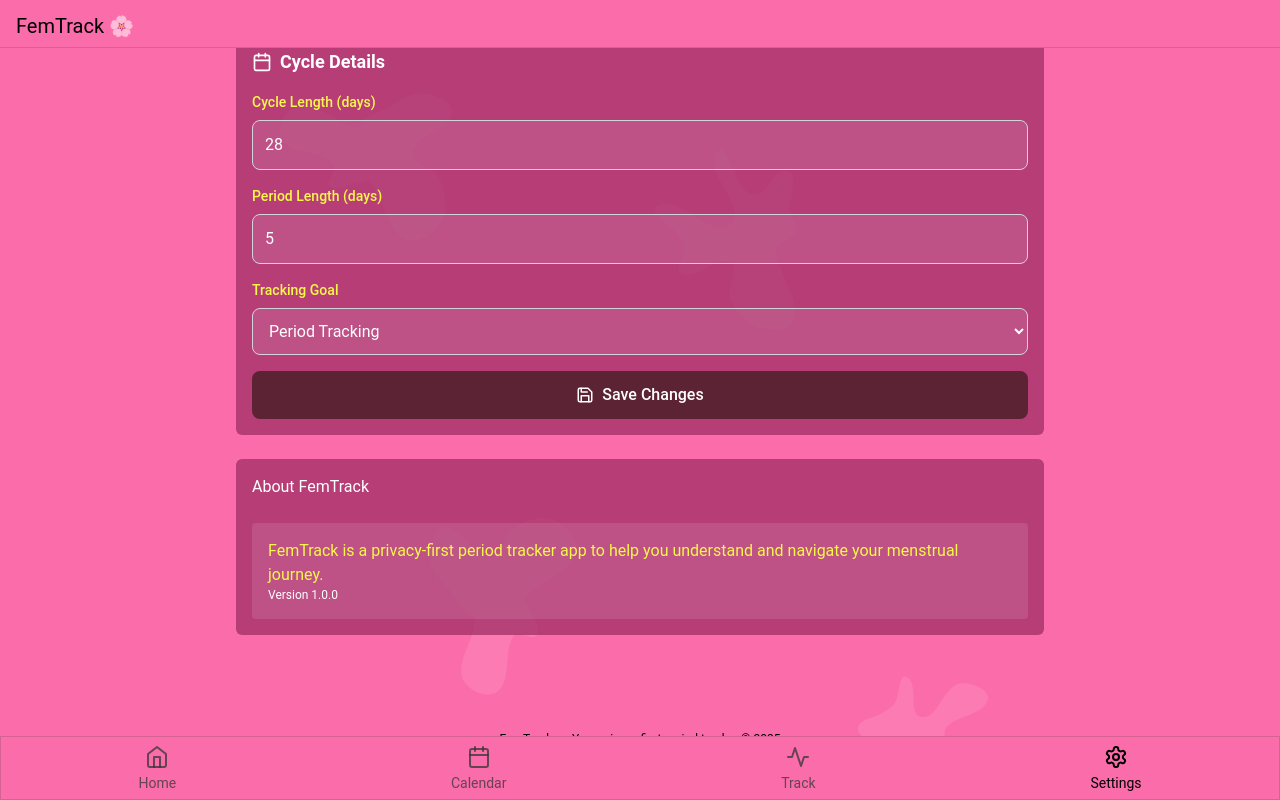
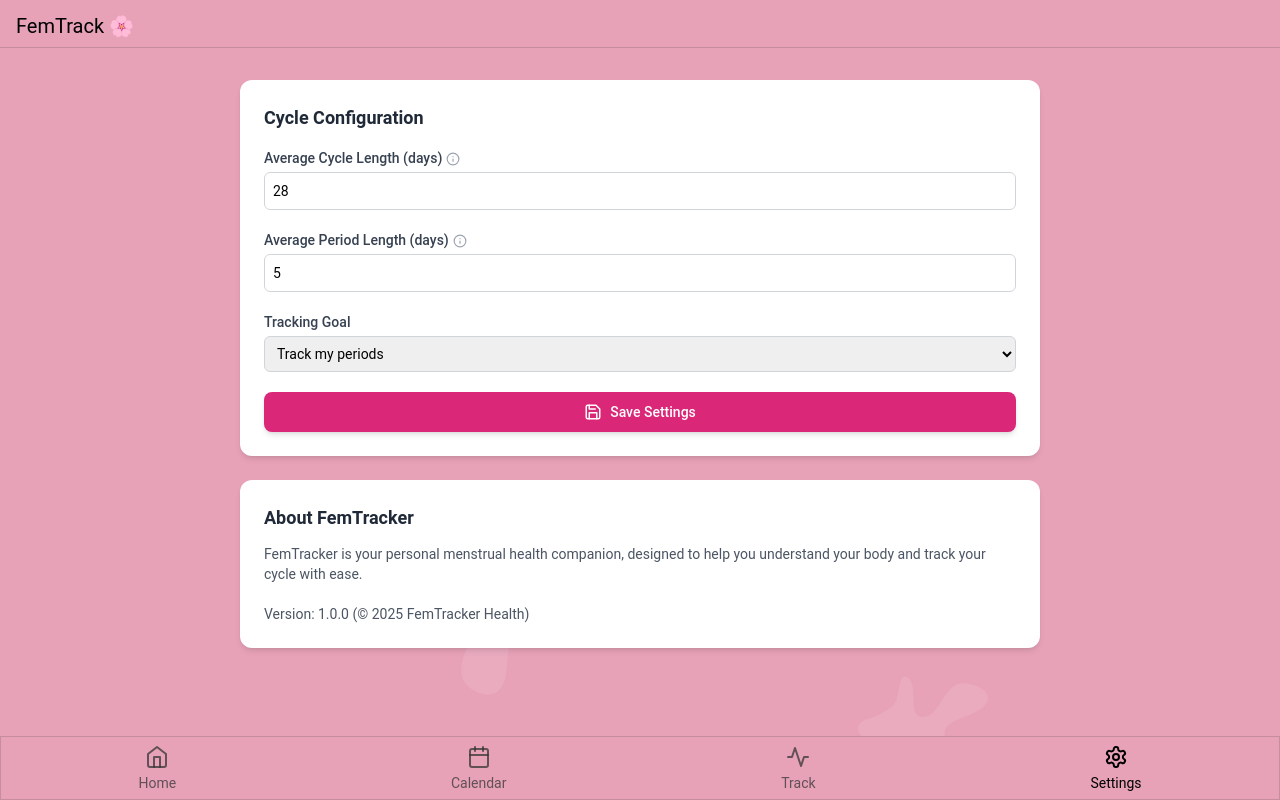
Before and after one commit to marveldev/fem-tracker, a React (Vite) app: page /settings in a window 1280 px wide. Built offline with nearby package versions, Linux system fonts and the light colour scheme.

Commit message:
update files

```diff
--- a/src/common/components/BottomNav.jsx
+++ b/src/common/components/BottomNav.jsx
@@ -13,7 +13,7 @@ const BottomNav = () => {
 	]
 
 	return (
-		<div className="fixed bottom-0 left-0 right-0 h-16 bg-[#fb6caa] shadow-lg border border-[#2e2e2e2e]">
+		<div className="fixed bottom-0 left-0 right-0 h-16 bg-[#e8a2b8] shadow-lg border border-[#2e2e2e2e]">
 			<div className="flex justify-around items-center">
 				{navItems.map((item) => {
 					const isActive =
--- a/src/common/components/PageHeader.jsx
+++ b/src/common/components/PageHeader.jsx
@@ -1,6 +1,6 @@
 const PageHeader = () => {
 	return (
-		<div className="fixed top-0 bg-[#fb6caa] h-12 w-full z-10 border-b border-[#2e2e2e2e]">
+		<div className="fixed top-0 bg-[#e8a2b8] h-12 w-full z-10 border-b border-[#2e2e2e2e]">
 			<p className="pt-3 pl-4 text-xl">FemTrack 🌸</p>
 		</div>
 	)
--- a/src/index.css
+++ b/src/index.css
@@ -14,7 +14,7 @@ body {
 	height: 100vh;
 	box-sizing: border-box;
 	overflow: auto;
-	background: fixed #fb6caa url("./common/assets/backgroundShapes.svg") center
+	background: fixed #e8a2b8 url("./common/assets/backgroundShapes.svg") center
 		no-repeat;
 	color: #000;
 }
--- a/src/pages/CycleLengthOnboarding.jsx
+++ b/src/pages/CycleLengthOnboarding.jsx
@@ -6,7 +6,7 @@ import WheelPicker from "../common/components/WheelPicker"
 
 const CycleLengthOnboarding = () => {
 	const navigate = useNavigate()
-	const [cycleLength, setCycleLength] = useState(28)
+	const [cycleLength, setCycleLength] = useState(23)
 
 	const cycleLengthOptions = Array.from({ length: 20 }, (_, i) => i + 21) // 21-40
 
@@ -25,7 +25,7 @@ const CycleLengthOnboarding = () => {
 				</button>
 				<div className="flex-1 flex justify-center">
 					<div className="w-48 h-1 bg-gray-200 rounded-full overflow-hidden">
-						<div className="h-full w-1/3 bg-pink-500"></div>
+						<div className="h-full w-1/3 bg-[#5B2333]"></div>
 					</div>
 				</div>
 				<div className="w-10"></div> {/* Spacer for balance */}
--- a/src/pages/PeriodDateOnboarding.jsx
+++ b/src/pages/PeriodDateOnboarding.jsx
@@ -68,7 +68,7 @@ const PeriodDateOnboarding = ({ setUserData }) => {
 				</button>
 				<div className="flex-1 flex justify-center">
 					<div className="w-48 h-1 bg-gray-200 rounded-full overflow-hidden">
-						<div className="h-full w-full bg-pink-500"></div>
+						<div className="h-full w-full bg-[#5B2333]"></div>
 					</div>
 				</div>
 				<div className="w-10"></div> {/* Spacer for balance */}
--- a/src/pages/PeriodLengthOnboarding.jsx
+++ b/src/pages/PeriodLengthOnboarding.jsx
@@ -39,7 +39,7 @@ const PeriodLengthOnboarding = () => {
 				</button>
 				<div className="flex-1 flex justify-center">
 					<div className="w-48 h-1 bg-gray-200 rounded-full overflow-hidden">
-						<div className="h-full w-2/3 bg-pink-500"></div>
+						<div className="h-full w-2/3 bg-[#5B2333]"></div>
 					</div>
 				</div>
 				<div className="w-10"></div> {/* Spacer for balance */}
--- a/src/pages/Settings.jsx
+++ b/src/pages/Settings.jsx
@@ -1,105 +1,262 @@
-import { useContext, useState } from "react"
-import { Calendar, Save } from "lucide-react"
-import { AppContext } from "../context/AppContext"
-// import { useSnackbar } from "../common"
+import { useState, useEffect } from "react"
+import { useNavigate } from "react-router-dom"
+import { Save, Info, AlertTriangle } from "lucide-react"
+import { motion } from "framer-motion"
 
 const Settings = () => {
-	const { user, setUser } = useContext(AppContext)
-	// const { showSnackbar } = useSnackbar()
-	const [formData, setFormData] = useState({
-		goal: user.goal,
-		cycleLength: user.cycleLength,
-		periodLength: user.periodLength,
-	})
-	const handleChange = (e) => {
-		const { name, value, type, checked } = e.target
-		setFormData((prev) => ({
-			...prev,
-			[name]: type === "checkbox" ? checked : value,
-		}))
+	const [userData, setUserData] = useState(null)
+	const [cycleLength, setCycleLength] = useState("")
+	const [periodLength, setPeriodLength] = useState("")
+	const [trackingGoal, setTrackingGoal] = useState("track_periods")
+	const [errors, setErrors] = useState({})
+	const [isSaved, setIsSaved] = useState(false)
+
+	useEffect(() => {
+		const savedData = localStorage.getItem("userData")
+		if (savedData) {
+			const parsedData = JSON.parse(savedData)
+			setUserData(parsedData)
+			setCycleLength(parsedData.cycleLength?.toString() || "28")
+			setPeriodLength(parsedData.periodLength?.toString() || "5")
+			setTrackingGoal(parsedData.trackingGoal || "track_periods")
+		} else {
+			// Default values if no user data found (should ideally not happen if onboarding is complete)
+			setCycleLength("28")
+			setPeriodLength("5")
+		}
+	}, [])
+
+	const validateField = (name, value) => {
+		let errorMsg = ""
+		const numValue = parseInt(value, 10)
+
+		if (value.trim() === "") {
+			errorMsg = "This field is required."
+		} else if (isNaN(numValue)) {
+			errorMsg = "Please enter a valid number."
+		} else {
+			if (name === "cycleLength") {
+				if (numValue < 21 || numValue > 45) {
+					errorMsg = "Cycle length must be between 21 and 45 days."
+				}
+			} else if (name === "periodLength") {
+				if (numValue < 1 || numValue > 10) {
+					errorMsg = "Period length must be between 1 and 10 days."
+				}
+			}
+		}
+		return errorMsg
+	}
+
+	const handleInputChange = (e) => {
+		const { name, value } = e.target
+		setIsSaved(false) // Reset save status on change
+
+		if (name === "cycleLength") {
+			setCycleLength(value)
+		} else if (name === "periodLength") {
+			setPeriodLength(value)
+		} else if (name === "trackingGoal") {
+			setTrackingGoal(value)
+		}
+
+		const errorMsg = validateField(name, value)
+		setErrors((prevErrors) => ({ ...prevErrors, [name]: errorMsg }))
 	}
 
 	const handleSave = () => {
-		setUser({
-			...user,
-			...formData,
-		})
+		const cycleError = validateField("cycleLength", cycleLength)
+		const periodError = validateField("periodLength", periodLength)
 
-		// showSnackbar("Settings saved successfully! 🎉")
+		if (cycleError || periodError) {
+			setErrors({ cycleLength: cycleError, periodLength: periodError })
+			return
+		}
+
+		const updatedUserData = {
+			...userData, // Preserve other existing data like lastPeriodStartDate
+			cycleLength: parseInt(cycleLength, 10),
+			periodLength: parseInt(periodLength, 10),
+			trackingGoal: trackingGoal,
+		}
+
+		localStorage.setItem("userData", JSON.stringify(updatedUserData))
+		setUserData(updatedUserData) // Update local state if needed elsewhere on this page
+		setIsSaved(true)
+		setErrors({}) // Clear errors on successful save
+
+		// Optional: Navigate away or show persistent success message
+		// navigate('/home'); // Example: navigate to home after save
+	}
+
+	const canSave =
+		!errors.cycleLength &&
+		!errors.periodLength &&
+		cycleLength.trim() !== "" &&
+		periodLength.trim() !== ""
+
+	if (!userData && cycleLength === "") {
+		// Still loading or no data
+		return (
+			<div className="min-h-screen bg-pink-50 flex items-center justify-center">
+				<p className="text-pink-600">Loading settings...</p>
+			</div>
+		)
 	}
 
 	return (
-		<div className="px-3 mt-8">
-			<div className="p-4 rounded-md mb-6 bg-[#95275eab] text-white">
-				<h3 className="text-lg font-semibold mb-4 flex items-center">
-					<Calendar size={20} className="mr-2" />
-					Cycle Details
-				</h3>
+		<div className="min-h-screen flex flex-col">
+			<div className="h-16" />
 
-				<div className="space-y-4">
-					<div>
-						<label className="block mb-2 text-sm font-medium text-[#f7f74b]">
-							Cycle Length (days)
+			<main className="flex-1 p-4 mb-20 space-y-6">
+				<motion.div
+					initial={{ opacity: 0, y: 20 }}
+					animate={{ opacity: 1, y: 0 }}
+					transition={{ duration: 0.5 }}
+					className="bg-white rounded-xl shadow-md p-6">
+					<h2 className="text-lg font-semibold text-gray-800 mb-4">
+						Cycle Configuration
+					</h2>
+
+					{/* Cycle Length */}
+					<div className="mb-5">
+						<label
+							htmlFor="cycleLength"
+							className="block text-sm font-medium text-gray-700 mb-1">
+							Average Cycle Length (days)
+							<span className="group relative ml-1">
+								<Info
+									size={14}
+									className="text-gray-400 inline cursor-pointer"
+								/>
+								<span className="absolute bottom-full left-1/2 transform -translate-x-1/2 mb-2 w-max max-w-xs p-2 bg-gray-700 text-white text-xs rounded opacity-0 group-hover:opacity-100 transition-opacity pointer-events-none z-20">
+									The number of days from the first day of one period to the day
+									before the next period starts. Typically 21-45 days.
+								</span>
+							</span>
 						</label>
 						<input
 							type="number"
 							name="cycleLength"
+							id="cycleLength"
+							value={cycleLength}
+							onChange={handleInputChange}
+							className={`w-full p-2 border rounded-md text-sm ${
+								errors.cycleLength
+									? "border-red-500 focus:ring-red-500 focus:border-red-500"
+									: "border-gray-300 focus:ring-pink-500 focus:border-pink-500"
+							}`}
+							placeholder="e.g., 28"
 							min="21"
 							max="45"
-							value={formData.cycleLength}
-							onChange={handleChange}
-							className="bg-white bg-opacity-10 w-full p-3 border border-gray-300 rounded-lg focus:border-[#fb6caa] focus:ring-1 focus:ring-[#fb6caa] focus:outline-none"
 						/>
+						{errors.cycleLength && (
+							<p className="mt-1 text-xs text-red-600 flex items-center">
+								<AlertTriangle size={14} className="mr-1" />{" "}
+								{errors.cycleLength}
+							</p>
+						)}
 					</div>
 
-					<div>
-						<label className="block mb-2 text-sm font-medium text-[#f7f74b]">
-							Period Length (days)
+					{/* Period Length */}
+					<div className="mb-5">
+						<label
+							htmlFor="periodLength"
+							className="block text-sm font-medium text-gray-700 mb-1">
+							Average Period Length (days)
+							<span className="group relative ml-1">
+								<Info
+									size={14}
+									className="text-gray-400 inline cursor-pointer"
+								/>
+								<span className="absolute bottom-full left-1/2 transform -translate-x-1/2 mb-2 w-max max-w-xs p-2 bg-gray-700 text-white text-xs rounded opacity-0 group-hover:opacity-100 transition-opacity pointer-events-none z-20">
+									The number of days your period typically lasts. Usually 1-10
+									days.
+								</span>
+							</span>
 						</label>
 						<input
 							type="number"
 							name="periodLength"
+							id="periodLength"
+							value={periodLength}
+							onChange={handleInputChange}
+							className={`w-full p-2 border rounded-md text-sm ${
+								errors.periodLength
+									? "border-red-500 focus:ring-red-500 focus:border-red-500"
+									: "border-gray-300 focus:ring-pink-500 focus:border-pink-500"
+							}`}
+							placeholder="e.g., 5"
 							min="1"
 							max="10"
-							value={formData.periodLength}
-							onChange={handleChange}
-							className="bg-white bg-opacity-10 w-full p-3 border border-gray-300 rounded-lg focus:border-[#fb6caa] focus:ring-1 focus:ring-[#fb6caa] focus:outline-none"
 						/>
+						{errors.periodLength && (
+							<p className="mt-1 text-xs text-red-600 flex items-center">
+								<AlertTriangle size={14} className="mr-1" />{" "}
+								{errors.periodLength}
+							</p>
+						)}
 					</div>
 
-					<div>
-						<label className="block mb-2 text-sm font-medium text-[#f7f74b]">
+					{/* Tracking Goal */}
+					<div className="mb-5">
+						<label
+							htmlFor="trackingGoal"
+							className="block text-sm font-medium text-gray-700 mb-1">
 							Tracking Goal
 						</label>
 						<select
-							name="goal"
-							value={formData.goal}
-							onChange={handleChange}
-							className="bg-white bg-opacity-10 w-full p-3 border border-gray-300 rounded-lg focus:border-[#fb6caa] focus:ring-1 focus:ring-[#fb6caa] focus:outline-none">
-							<option value="tracking">Period Tracking</option>
-							<option value="fertility">Fertility Planning</option>
+							name="trackingGoal"
+							id="trackingGoal"
+							value={trackingGoal}
+							onChange={handleInputChange}
+							className="w-full p-2 border border-gray-300 rounded-md text-sm focus:ring-pink-500 focus:border-pink-500">
+							<option value="track_periods">Track my periods</option>
+							<option value="plan_pregnancy">Trying to conceive</option>
+							{/* Add more goals if needed */}
 						</select>
 					</div>
-				</div>
 
-				<button
-					onClick={handleSave}
-					className="w-full mt-4 py-3 bg-[#5B2333] text-white rounded-lg font-medium flex items-center justify-center hover:bg-[#d14e87] transition-colors">
-					<Save size={18} className="mr-2" />
-					Save Changes
-				</button>
-			</div>
+					{isSaved && (
+						<motion.p
+							initial={{ opacity: 0 }}
+							animate={{ opacity: 1 }}
+							className="text-sm text-green-600 mb-4">
+							Settings saved successfully!
+						</motion.p>
+					)}
 
-			<div className="p-4 rounded-md mb-6 bg-[#95275eab] text-white">
-				<p>About FemTrack</p>
-				<div className="bg-white bg-opacity-10 p-4 rounded mt-6">
-					<p className="text-[#f7f74b]">
-						FemTrack is a privacy-first period tracker app to help you
-						understand and navigate your menstrual journey.
+					<button
+						onClick={handleSave}
+						disabled={!canSave}
+						className={`w-full flex items-center justify-center py-2.5 px-4 text-sm font-medium text-white rounded-lg shadow-md transition-colors ${
+							canSave
+								? "bg-pink-600 hover:bg-pink-700"
+								: "bg-gray-400 cursor-not-allowed"
+						}`}>
+						<Save size={18} className="mr-2" />
+						Save Settings
+					</button>
+				</motion.div>
+
+				<motion.div
+					initial={{ opacity: 0, y: 20 }}
+					animate={{ opacity: 1, y: 0 }}
+					transition={{ duration: 0.5, delay: 0.2 }}
+					className="bg-white rounded-xl shadow-md p-6">
+					<h2 className="text-lg font-semibold text-gray-800 mb-3">
+						About FemTracker
+					</h2>
+					<p className="text-sm text-gray-600">
+						FemTracker is your personal menstrual health companion, designed to
+						help you understand your body and track your cycle with ease.
+						<br />
+						<br />
+						Version: 1.0.0 (© 2025 FemTracker Health)
 					</p>
-					<p className="text-xs">Version 1.0.0</p>
-				</div>
-			</div>
+					{/* Add more about info or links here */}
+				</motion.div>
+			</main>
 		</div>
 	)
 }
```
Also changed, not shown: src/common/components/WheelPicker.jsx (+12 -0 lines), src/pages/Calendar.jsx (+12 -9 lines), src/pages/Home.jsx (+9 -3 lines), src/pages/Track.jsx (+10 -5 lines).
